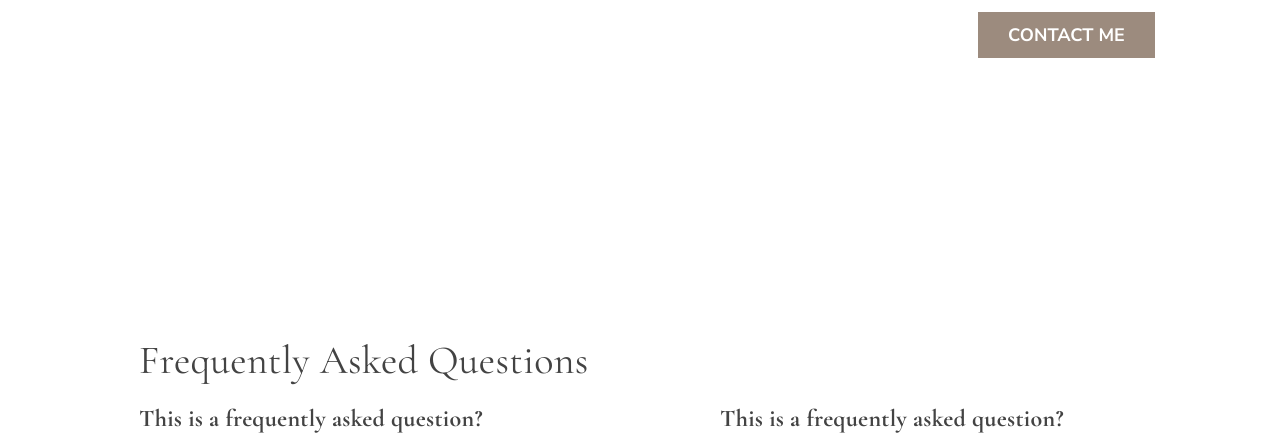
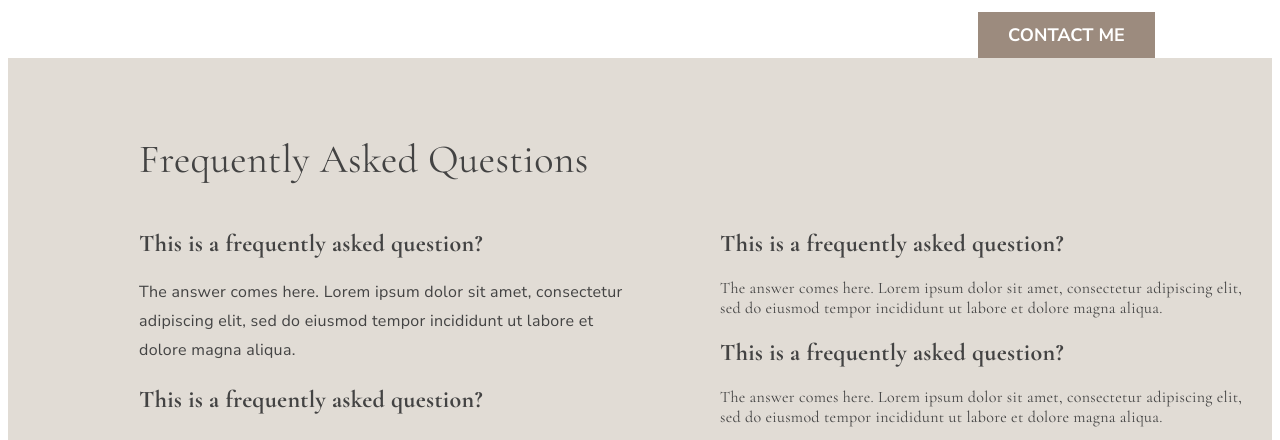
Before and after one commit to Thaistg11/photographer-portfolio, a plain HTML site: page about.html in a window 1280 px wide. Shown: the part 1122-1562 px from the top of the page. Drawn offline with nearby package versions, Linux system fonts and the light colour scheme; a web font is replaced by a local one.

Commit message:
improvement in question-section in about page, align-items, and div space. Also improviment in footer icons

```diff
--- a/about.html
+++ b/about.html
@@ -55,9 +55,11 @@
     </div>
 
     <div class="question-section">
-      <div class="qtn1">Frequently Asked Questions </div>
+      <div class="qtn">
+        <h1>Frequently Asked Questions</h1>
+      </div>
 
-      <div class="qtn2">
+      <div class="qtn1">
         <h2>This is a frequently asked question?</h2>
           <p>The answer comes here. Lorem ipsum dolor sit amet,
           consectetur adipiscing elit, sed do eiusmod tempor
@@ -67,9 +69,9 @@
           <p>The answer comes here. Lorem ipsum dolor sit amet,
             consectetur adipiscing elit, sed do eiusmod tempor
             incididunt ut labore et dolore magna aliqua.</p>
-          </div>
+      </div>
 
-      <div class="qtn3">
+      <div class="qtn2">
         <h2>This is a frequently asked question?</h2>
           <p>The answer comes here. Lorem ipsum dolor sit amet,
           consectetur adipiscing elit, sed do eiusmod tempor
--- a/assets/css/style.css
+++ b/assets/css/style.css
@@ -253,13 +253,17 @@ color: #000000;
     display: flex;
     align-items: baseline;
   }
+ /* START FOOTER */
+ .footer i {
+  margin-right: 3px; /* Adjust this value to your desired space */
+}
 
 .footer h3 {
   padding: 5px;
   font-family: "Cormorant Garamond", serif;
   letter-spacing: 0.75px;
 }
-  /* FOOTER END*/
+  /* END FOOTER */
 
   /* START PORTFOLIO  */
   .container{
@@ -352,54 +356,59 @@ color: #000000;
     grid-template-rows: repeat(2, 1fr);
     grid-column-gap: 0px;
     grid-row-gap: 0px;
+    background-color: #E1DCD5;
+    max-height: 399px;
+    }
+
+
+
+    .qtn {
+       grid-area: 1 / 1 / 2 / 2;
+       margin-left: 131px;
 
       }
 
-    .qtn1 {
-       grid-area: 1 / 1 / 2 / 2;
-       margin-left: 131px;
-      }
-
-    .qtn1 {
+    .qtn h1 {
       font-family: "Cormorant Garamond", serif;
       font-weight: normal;
       letter-spacing: 0.30px;
-      display: flex;
-      flex-direction: column-reverse;
       font-size: 40px;
+      padding-top: 17px;
+      margin-top: 60px
+
     }
 
 
-    .qtn2 {
+    .qtn1 {
       grid-area: 2 / 1 / 3 / 2;
       margin-left: 131px;
      }
 
-     .qtn2{
+     .qtn1{
       font-family: "Cormorant Garamond", serif;
       font-weight: normal;
       letter-spacing: 0.30px;
     }
 
-     .qtn2 p{
+     .qtn1 p{
       font-family: "Nunito Sans", sans-serif;
       font-weight: normal;
       line-height: 1.8em;
      }
 
-    .qtn3{
+    .qtn2{
        grid-area: 2 / 2 / 3 / 3;
        margin-left: 80px;
        margin-right: 20px;
       }
 
-      .qtn3 {
+      .qtn2 {
         font-family: "Cormorant Garamond", serif;
         font-weight: normal;
         letter-spacing: 0.30px;
       }
 
-      .qtn3 p {
+      .qtn2C p {
         font-family: "Nunito Sans", sans-serif;
         font-weight: normal;
         line-height: 1.8em;
```
Lines whose indentation alone changed are shown as unchanged.
